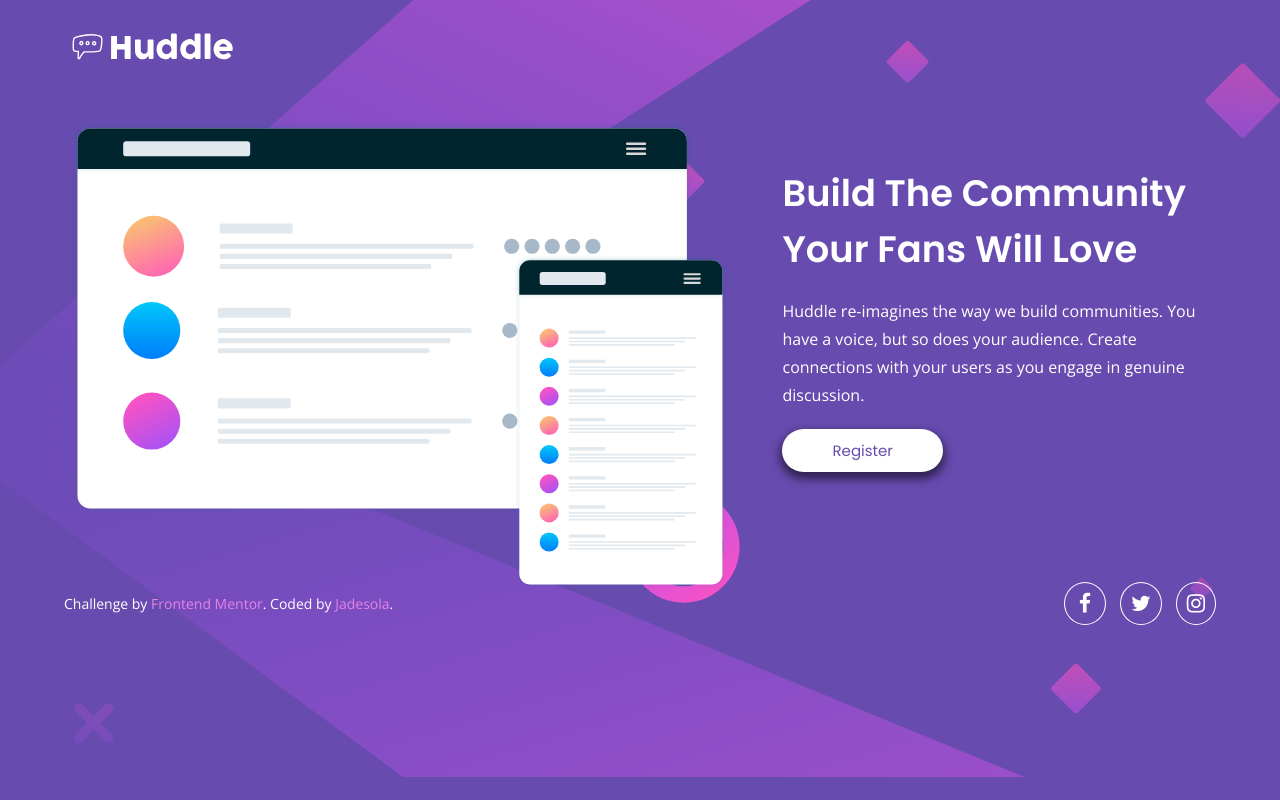
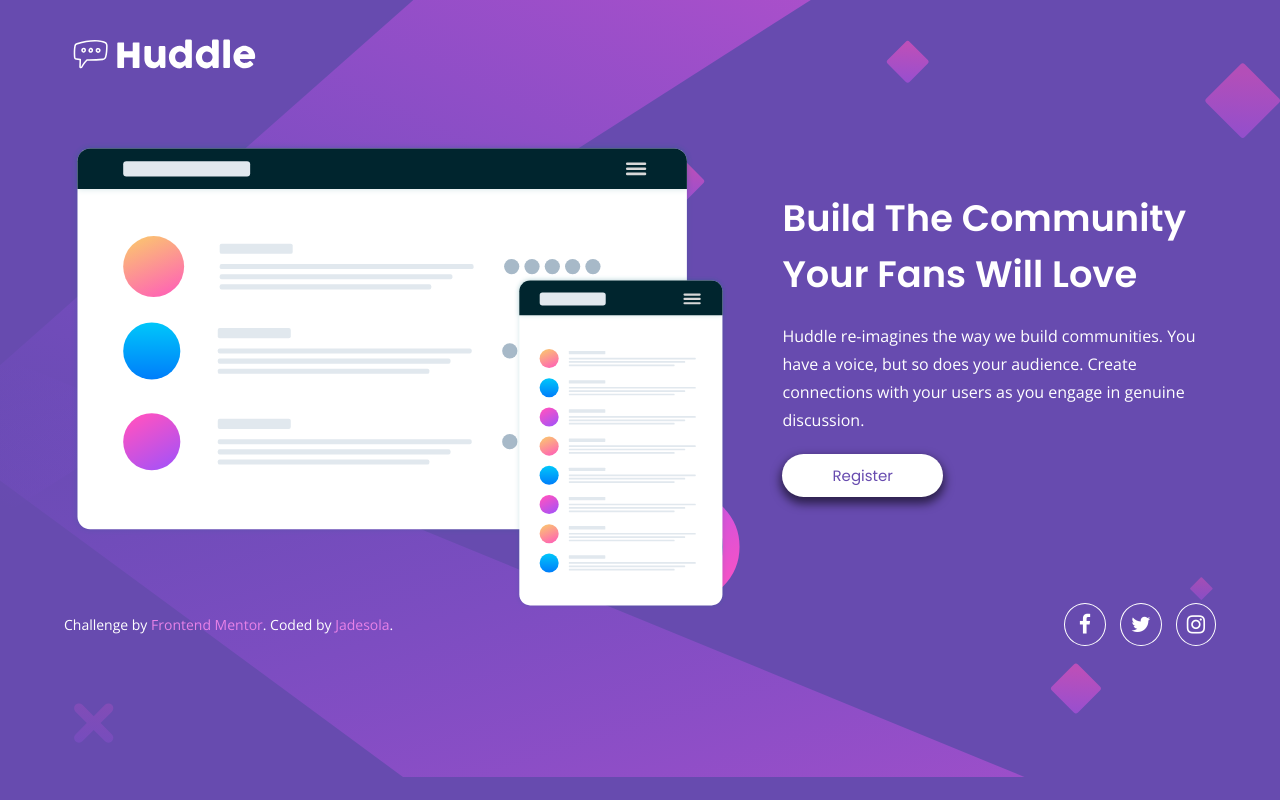
Before and after one commit to jadesolayo/huddle-landing-page-with-single-introductory-section-master, a plain HTML site: page index.html in a window 1280 px wide. Drawn offline with nearby package versions, Linux system fonts and the light colour scheme.

Commit message:
modified style.css and read.me

```diff
--- a/style.css
+++ b/style.css
@@ -11,6 +11,7 @@
   /* overflow-y: scroll; */
   background: hsl(257, 40%, 49%) url("./images/bg-desktop.svg") no-repeat;
   background-size: contain;
+  height: 100vh;
 }
 a {
   text-decoration: none;
@@ -27,17 +28,18 @@
   margin: auto;
 }
 .logo {
-  width: 15%;
-  margin-top: 25px;
+  width: 17%;
+  margin-top: 30px;
 }
 .landing-page {
   display: flex;
   align-items: center;
   justify-content: space-around;
+  margin-top: 20px;
 }
 .img-container {
   width: 57%;
-  margin-top: 50px;
+  margin-top: 40px;
 }
 .mock-up {
   width: 100%;
@@ -86,7 +88,7 @@
 footer {
   display: flex;
   justify-content: space-between;
-  margin-bottom: 20px;
+  margin-bottom: 10px;
   align-items: center;
 }
 .attribution {
@@ -140,7 +142,7 @@
     overflow-y: scroll;
     background-size: contain;
     width: 100%;
-    min-height: 100vh;
+    height: 100vh;
   }
   .main {
     width: 90vw;
```
Also changed, not shown: 1 other file.
